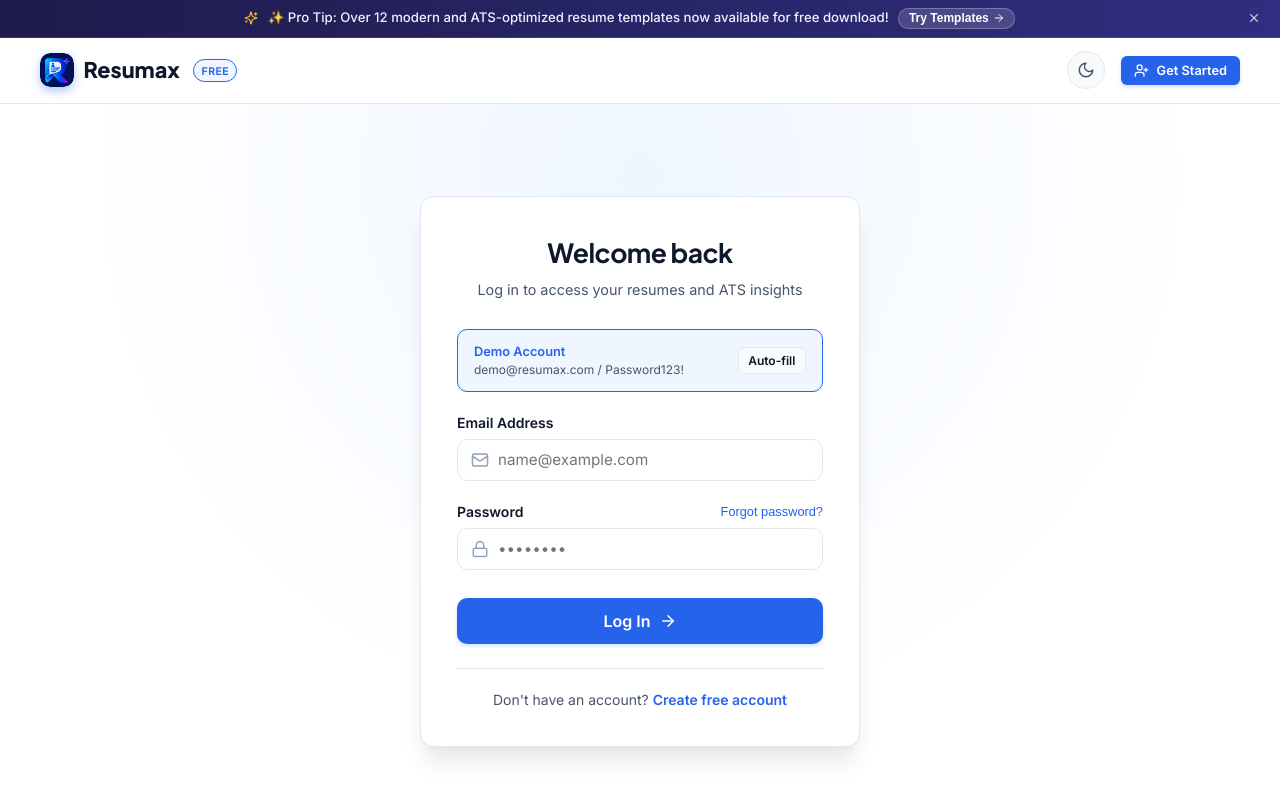
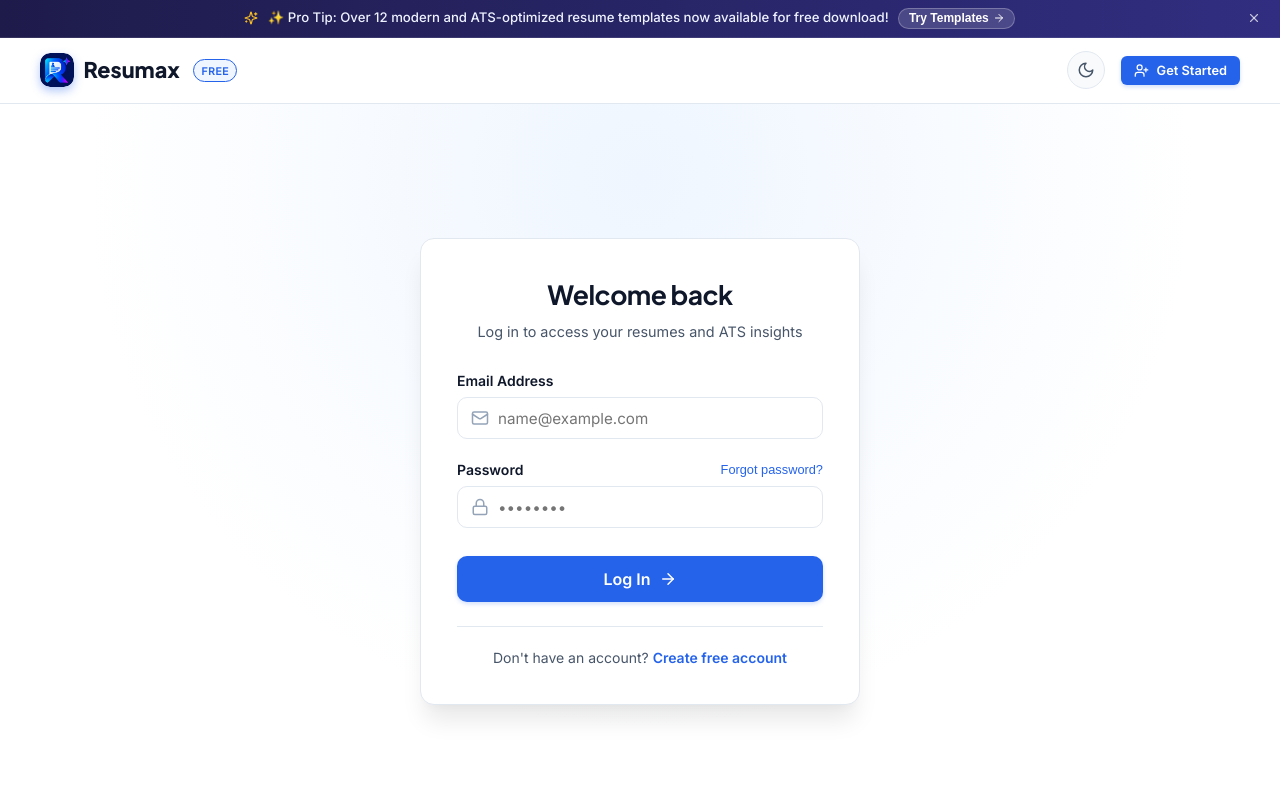
Before and after one commit to Komal-Yadav-tech/Resumax, a React (Vite) app: page /#login in a window 1280 px wide. Shown: the top 798 px of the page. Built offline with nearby package versions, Linux system fonts and the light colour scheme; no server answers.

Commit message:
remove demo account login tab

```diff
--- a/src/components/auth/LoginForm.jsx
+++ b/src/components/auth/LoginForm.jsx
@@ -69,39 +69,6 @@ export const LoginForm = ({ onNavigate }) => {
           <p>Log in to access your resumes and ATS insights</p>
         </div>
 
-        <div
-          style={{
-            background: 'var(--accent-light)',
-            border: '1px solid var(--accent)',
-            borderRadius: 'var(--radius-md)',
-            padding: '0.75rem 1rem',
-            marginBottom: '1.25rem',
-            display: 'flex',
-            alignItems: 'center',
-            justifyContent: 'space-between',
-            gap: '0.5rem'
-          }}
-        >
-          <div>
-            <div style={{ fontSize: '0.8rem', fontWeight: 600, color: 'var(--accent)' }}>
-              Demo Account
-            </div>
-            <div style={{ fontSize: '0.75rem', color: 'var(--text-secondary)' }}>
-              demo@resumax.com / Password123!
-            </div>
-          </div>
-          <button
-            type="button"
-            className="btn btn-secondary btn-sm"
-            style={{ fontSize: '0.75rem', padding: '0.3rem 0.6rem' }}
-            onClick={() => {
-              setEmail('demo@resumax.com');
-              setPassword('Password123!');
-            }}
-          >
-            Auto-fill
-          </button>
-        </div>
 
         {error && (
           <div className="alert alert-danger" role="alert">
```
